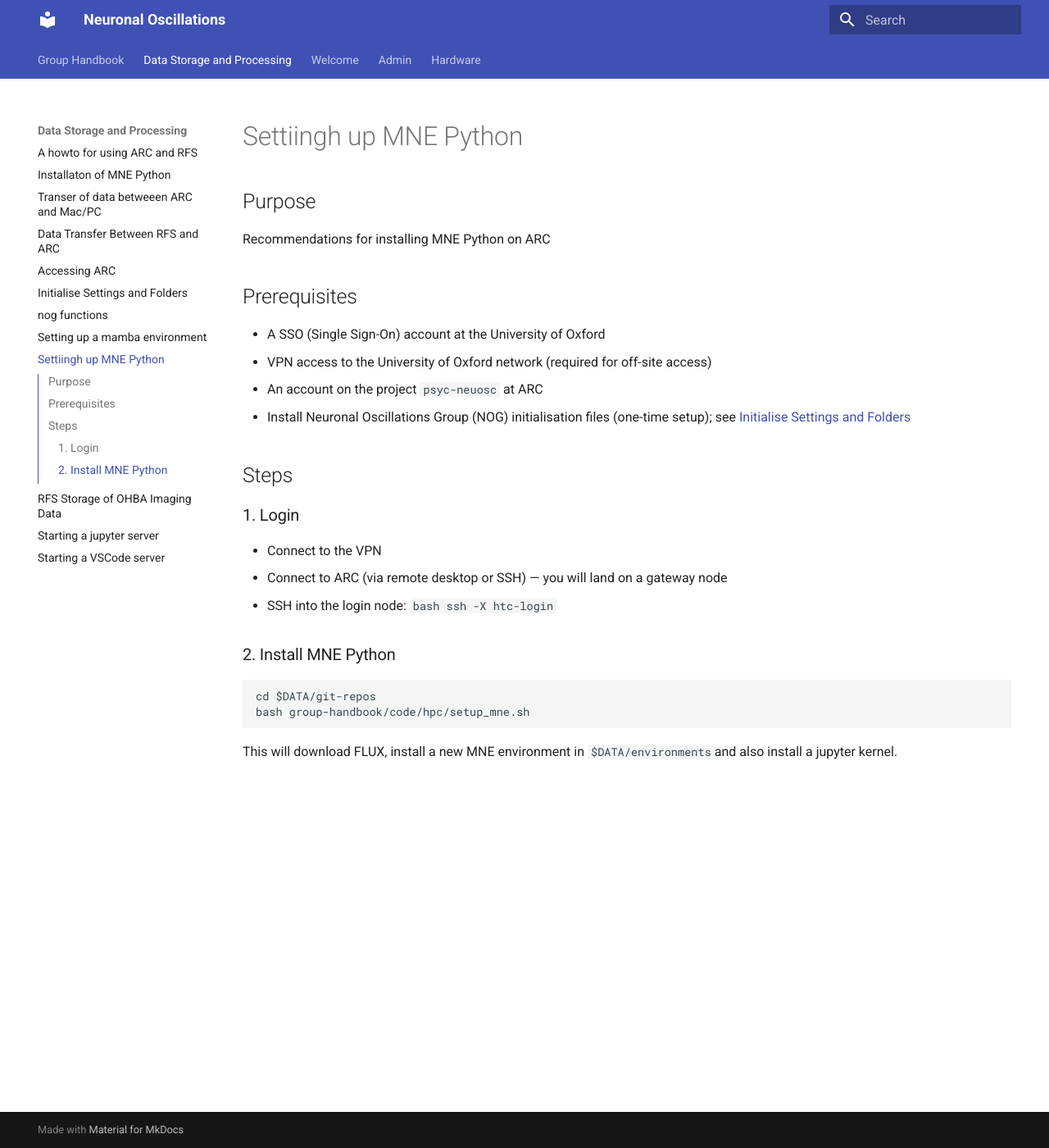
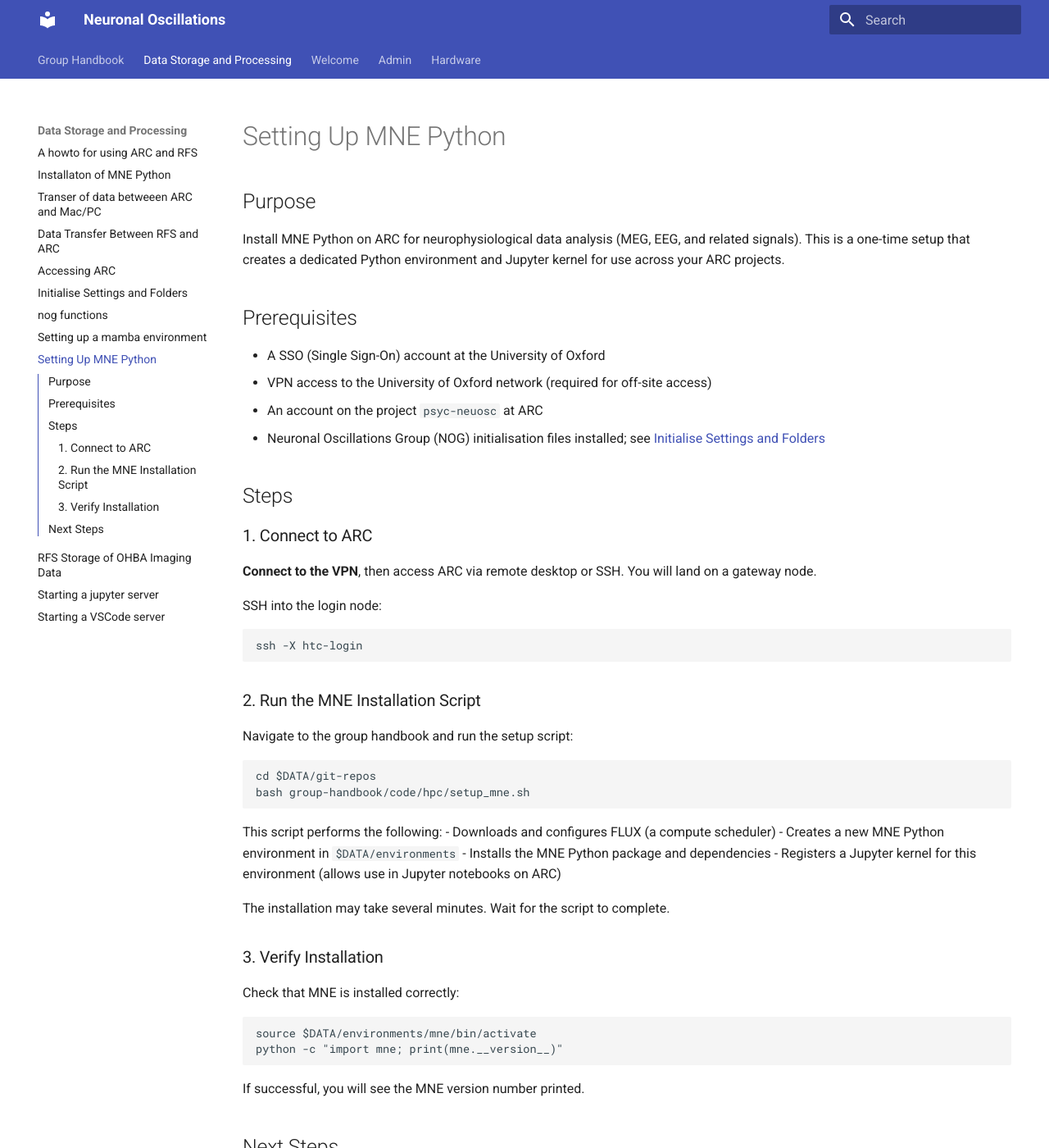
Before and after one commit to Neuronal-Oscillations/group-handbook, an MkDocs documentation site: the page built from docs/Data-Storage-and-Processing/setup-mne.md, in a window 1280 px wide and 1400 px high. Shown: the whole window at 82% size. Built offline with MkDocs 1.6.1 and Material for MkDocs 9.7.7, drawn with Linux system fonts in a browser that asks for light colours; some of the changed text lies outside the part shown.

Commit message:
Update setup-mne.md

````diff
--- a/docs/Data-Storage-and-Processing/setup-mne.md
+++ b/docs/Data-Storage-and-Processing/setup-mne.md
@@ -1,30 +1,69 @@
-# Settiingh up MNE Python
+# Setting Up MNE Python
 
 ## Purpose
 
-Recommendations for installing MNE Python on ARC
+Install MNE Python on ARC for neurophysiological data analysis (MEG, EEG, and related signals). This is a one-time setup that creates a dedicated Python environment and Jupyter kernel for use across your ARC projects.
 
 ## Prerequisites
+
 - A SSO (Single Sign-On) account at the University of Oxford
 - VPN access to the University of Oxford network (required for off-site access)
 - An account on the project `psyc-neuosc` at ARC
-- Install Neuronal Oscillations Group (NOG) initialisation files (one-time setup); see [Initialise Settings and Folders](initialise.md)
-
+- Neuronal Oscillations Group (NOG) initialisation files installed; see [Initialise Settings and Folders](initialise.md)
 
 ## Steps
-### 1. Login
-- Connect to the VPN
-- Connect to ARC (via remote desktop or SSH) — you will land on a gateway node
-- SSH into the login node:
-  ```bash
-  ssh -X htc-login
-  ```
 
-### 2. Install MNE Python
+### 1. Connect to ARC
+
+**Connect to the VPN**, then access ARC via remote desktop or SSH. You will land on a gateway node.
+
+SSH into the login node:
+
+```bash
+ssh -X htc-login
+```
+
+### 2. Run the MNE Installation Script
+
+Navigate to the group handbook and run the setup script:
 
 ```bash
 cd $DATA/git-repos
 bash group-handbook/code/hpc/setup_mne.sh
 ```
 
-This will download FLUX, install a new MNE environment in `$DATA/environments`and also install a jupyter kernel.
+This script performs the following:
+- Downloads and configures FLUX (a compute scheduler)
+- Creates a new MNE Python environment in `$DATA/environments`
+- Installs the MNE Python package and dependencies
+- Registers a Jupyter kernel for this environment (allows use in Jupyter notebooks on ARC)
+
+The installation may take several minutes. Wait for the script to complete.
+
+### 3. Verify Installation
+
+Check that MNE is installed correctly:
+
+```bash
+source $DATA/environments/mne/bin/activate
+python -c "import mne; print(mne.__version__)"
+```
+
+If successful, you will see the MNE version number printed.
+
+## Next Steps
+
+Once installed, you can:
+
+- **Use MNE in scripts**: Activate the environment and run Python scripts that import MNE
+- **Use Jupyter notebooks**: The registered kernel allows you to select the MNE environment in Jupyter on ARC
+- **Submit batch jobs**: Use MNE scripts within HPC job submissions for large-scale analysis
+
+For usage examples and documentation, see the [MNE Python documentation](https://mne.tools/).
+
+---
+
+<!--
+## Troubleshooting
+## References
+-->
````
